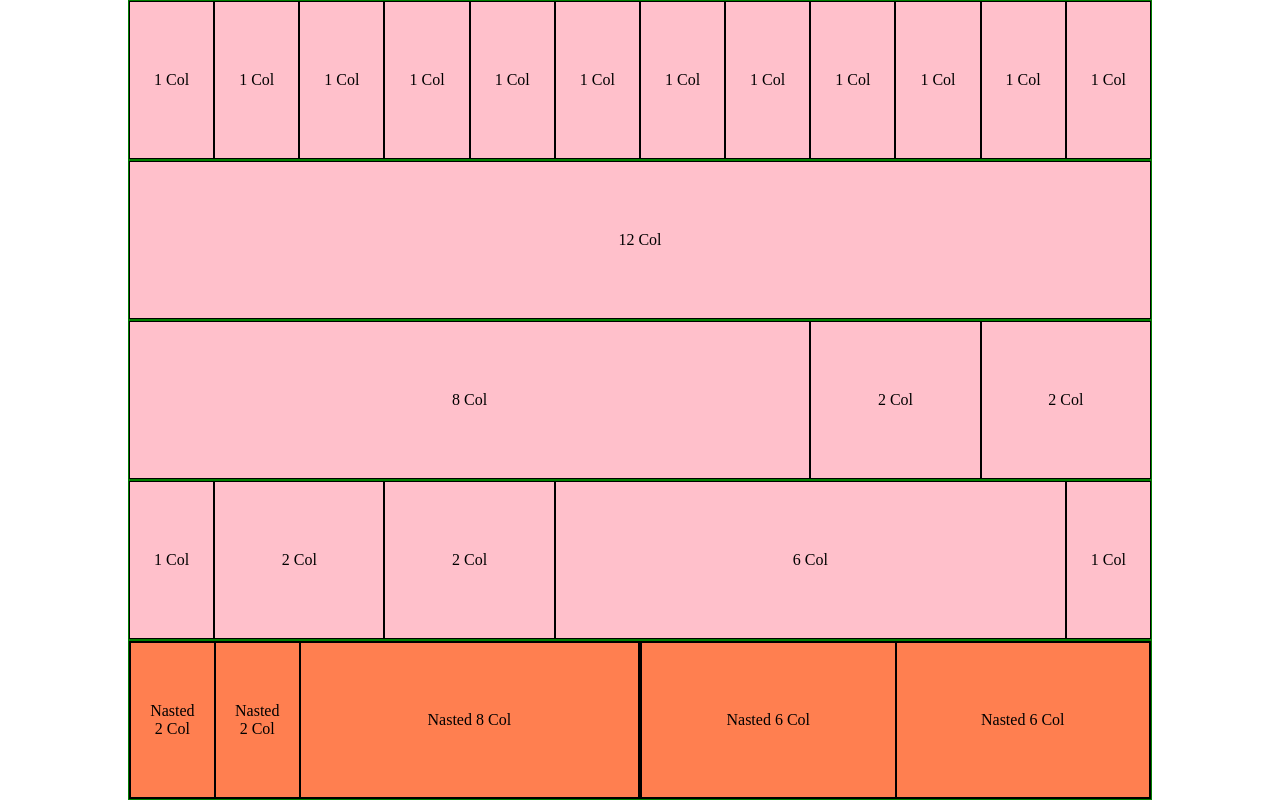
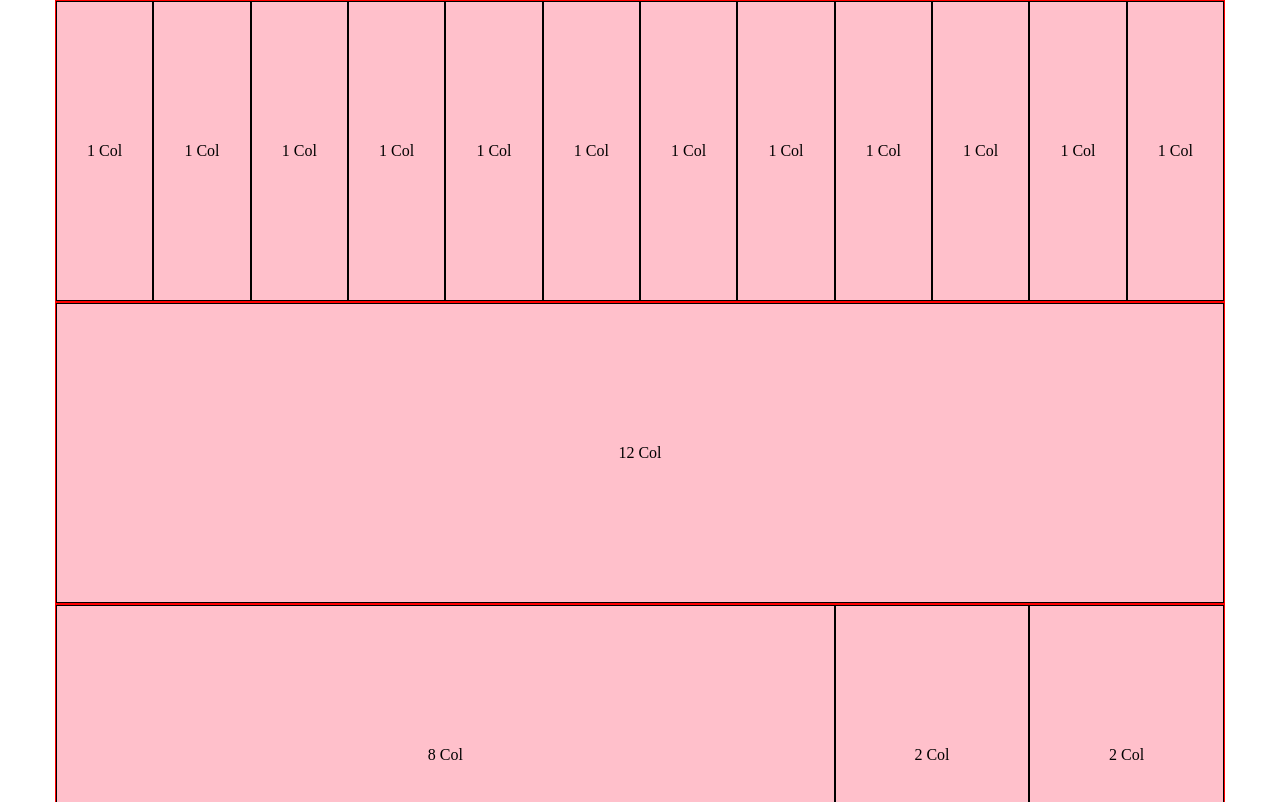
Before and after one commit to andy-ukpe/html-css-12bool, a plain HTML site: page index.html in a window 1280 px wide. Shown: the top 802 px of the page. Drawn offline with Linux system fonts and the light colour scheme.

Commit message:
correzione esercizio secondo alessandro. aggiunta container  e correzione altezze.

```diff
--- a/css/12-bool.css
+++ b/css/12-bool.css
@@ -1,19 +1,23 @@
 /*debug*/
 .debug .container {
-  border: 1px solid green;
-  background-color: red;
-  height: 20vh;
+  border: 1px solid red;
 }
 .debug [class*="col-"] {
   border: 1px solid black;
   background-color: pink;
+  height: 300px;
+}
+.debug [class*="col-"] > .container{
+  height: 100%;
+  border: none;
+  padding: 5px;
+}
+.debug [class*="col-"] > .container [class*="col-"] {
+  background-color: coral;
+  border: 1px solid white;
   height: 100%;
 }
-.debug [class*="col-"]>[class*="col-"] {
-  border: 1px solid black;
-  background-color: coral;
-  height: 100%;
-}
+
 /*fine debug*/
 
 /*reset*/
@@ -26,7 +30,7 @@
 
 /*setting container*/
 .container {
-  max-width: 80%;
+  max-width: 1170px;
   margin: 0 auto;
 }
 .container:after {
--- a/index.html
+++ b/index.html
@@ -40,13 +40,17 @@
     </div>
     <div class="container">
       <div class="col-6">
-        <div class="col-2"><div class="text">nasted 2 col</div></div>
-        <div class="col-2"><div class="text">nasted 2 col</div></div>
-        <div class="col-8"><div class="text">nasted 8 col</div></div>
+        <div class="container">
+          <div class="col-2"><div class="text">nasted 2 col</div></div>
+          <div class="col-2"><div class="text">nasted 2 col</div></div>
+          <div class="col-8"><div class="text">nasted 8 col</div></div>
+      </div>
       </div>
       <div class="col-6">
-        <div class="col-6"><div class="text">nasted 6 col</div></div>
-        <div class="col-6"><div class="text">nasted 6 col</div></div>
+        <div class="container">
+          <div class="col-6"><div class="text">nasted 6 col</div></div>
+          <div class="col-6"><div class="text">nasted 6 col</div></div>
+      </div>
       </div>
     </div>
 
```
